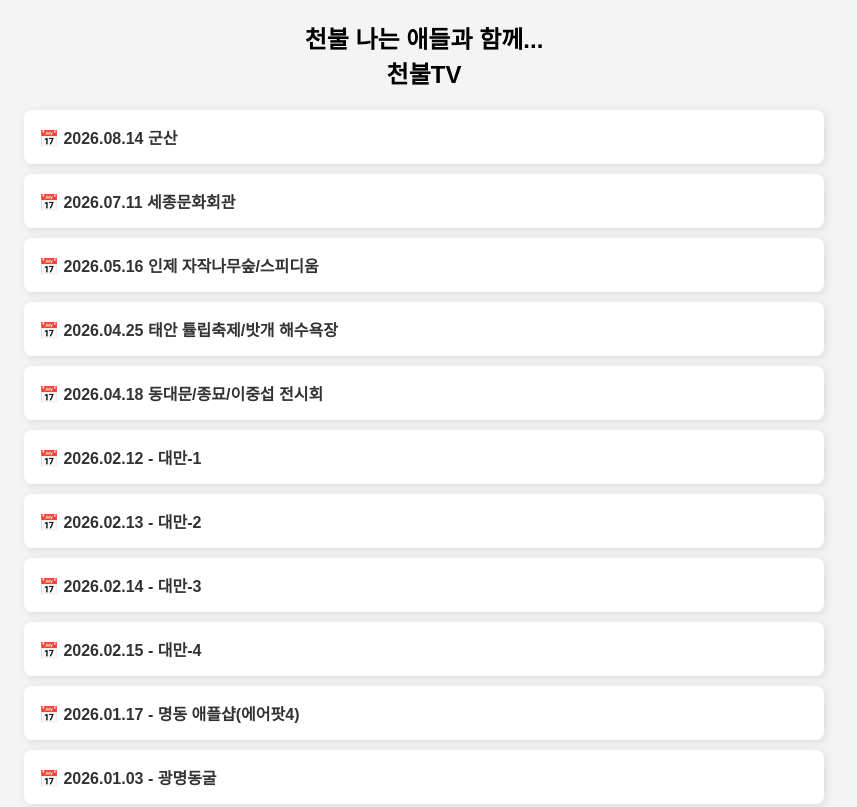
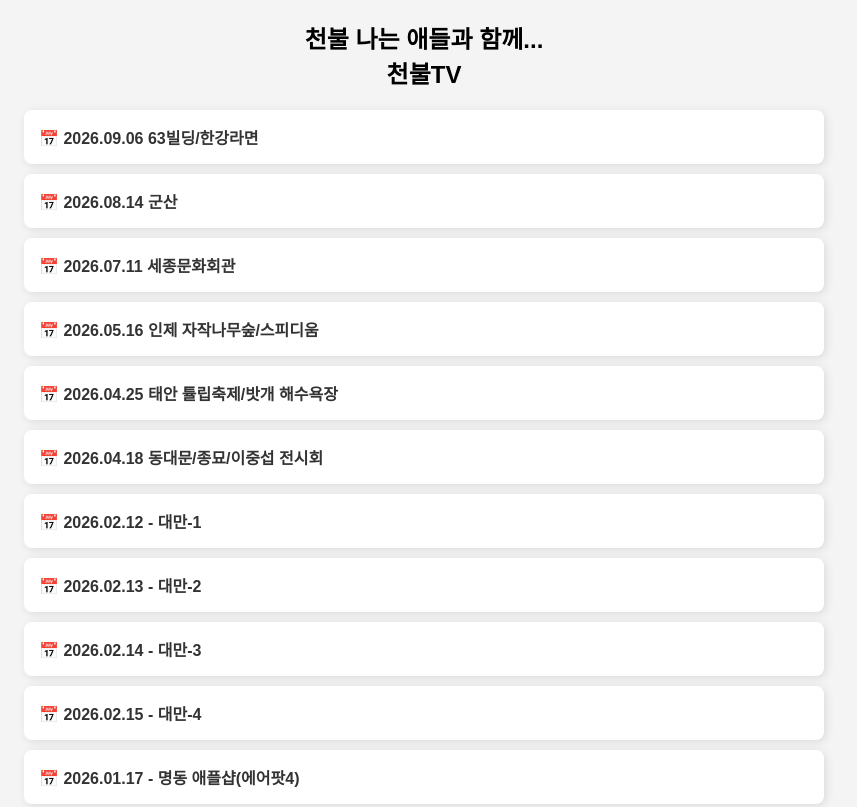
Before and after one commit to soongri/soongri.github.io, a plain HTML site: page index.html in a window 1280 px wide. Shown: the top 807 px of the page, without its empty margins (216-1073 px from the left). Drawn offline with Linux system fonts and the light colour scheme.

Commit message:
Update index.html

```diff
--- a/index.html
+++ b/index.html
@@ -43,6 +43,7 @@
     <div class="container">
         <h2>천불 나는 애들과 함께...<br>천불TV</h2>
         <div class="video-list">
+            <div class="video-item"><a href="https://youtu.be/aqaP9nQryAo" target="_blank">📅 2026.09.06 63빌딩/한강라면</a></div>
             <div class="video-item"><a href="https://youtu.be/iUnY2IXSOlc" target="_blank">📅 2026.08.14 군산</a></div>
             <div class="video-item"><a href="https://youtu.be/rtU5hm8QnKk" target="_blank">📅 2026.07.11 세종문화회관</a></div>
              <div class="video-item"><a href="https://youtu.be/v-9IVrHIQyE" target="_blank">📅 2026.05.16 인제 자작나무숲/스피디움</a></div>
```
